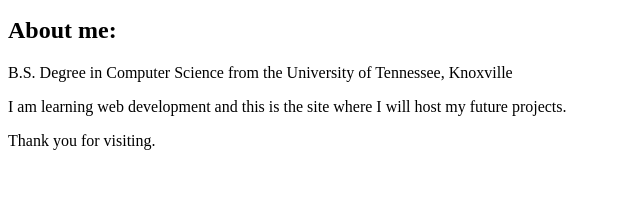
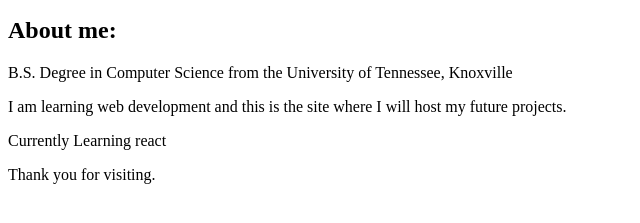
Before and after one commit to awilki13/awilki13.github.io, a plain HTML site: page index.html in a window 1280 px wide. Shown: the part 87-310 px from the top of the page, without its empty margins (0-640 px from the left). Drawn offline with Linux system fonts and the light colour scheme.

Commit message:
second commit

```diff
--- a/index.html
+++ b/index.html
@@ -12,6 +12,7 @@
   <h2>About me:</h2>
   <p>B.S. Degree in Computer Science from the University of Tennessee, Knoxville</p>
   <p>I am learning web development and this is the site where I will host my future projects.</p>
+  <p>Currently Learning react</p>
   <p>Thank you for visiting.</p>
 </body>
 
```
